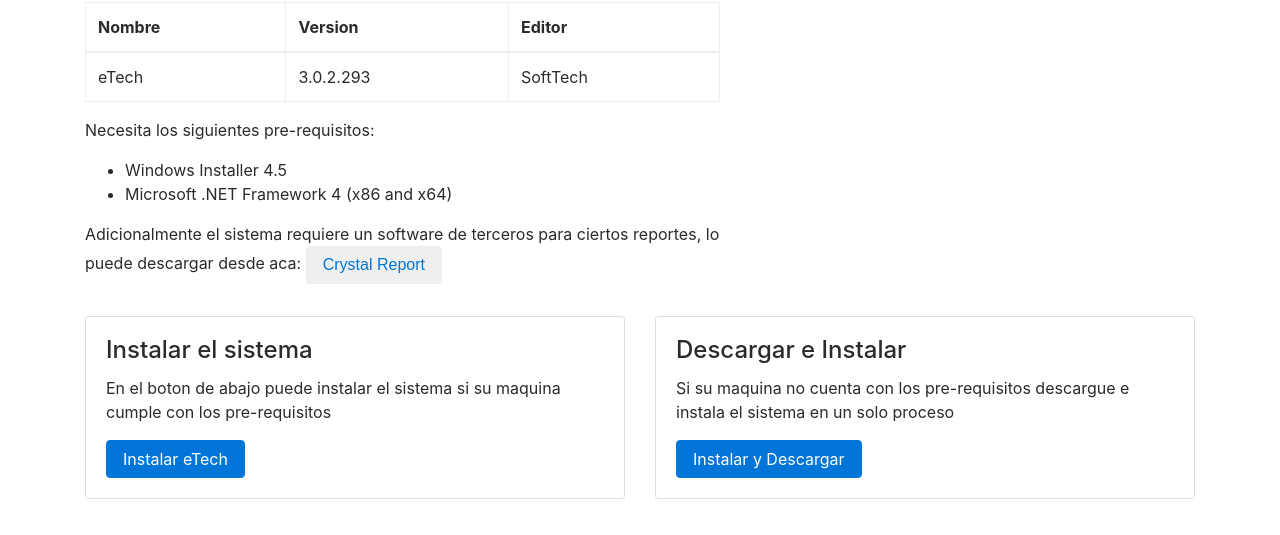
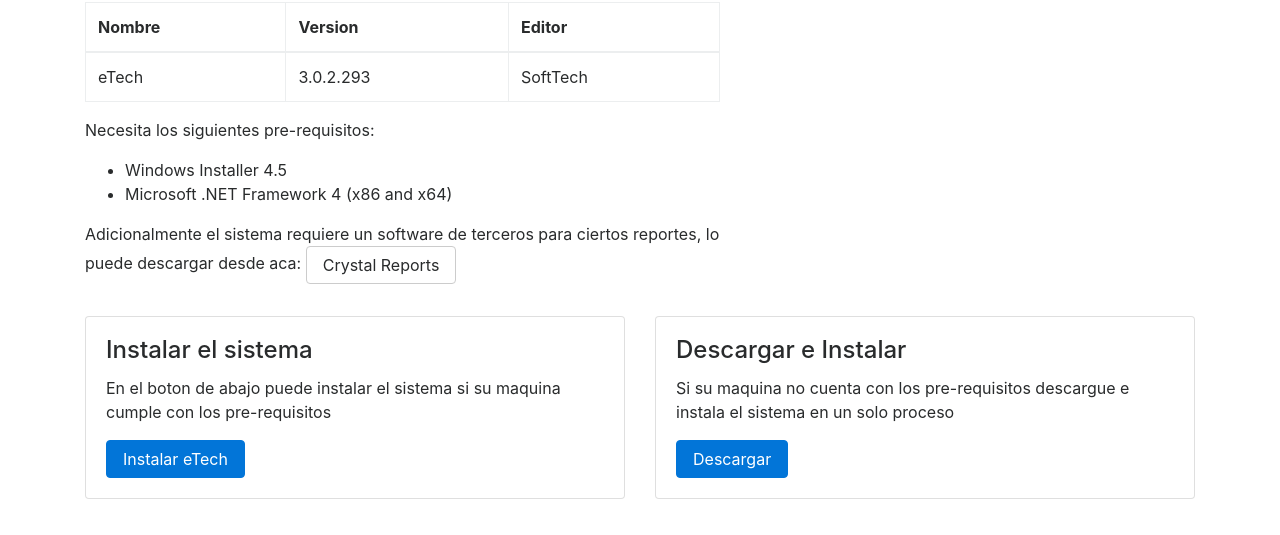
Before and after one commit to SofusHellheim/Bootstrap-4-Testing, a plain HTML site: page eTech.html in a window 1280 px wide. Shown: the part 149-684 px from the top of the page. Drawn offline with nearby package versions, Linux system fonts and the light colour scheme; a script that the page names is missing.

Commit message:
Auto stash before merge of "master" and "origin/master"

```diff
--- a/eTech.html
+++ b/eTech.html
@@ -1,103 +1,205 @@
 <!DOCTYPE html>
+
 <html lang="en">
+
   <head>
+
     <!-- Required meta tags -->
+
     <meta charset="utf-8">
+
     <meta name="viewport" content="width=device-width, initial-scale=1, shrink-to-fit=no">
 
+
+
     <!-- Bootstrap CSS -->
+
     <link rel="stylesheet" href="css/bootstrap.css">
+
     <link rel="stylesheet" href="css/font-awesome.css">
+
     <link rel="stylesheet" href="css/style.css">
+
   </head>
+
   <body>
+
+
 
   <!-- Navbar -->
 
+
+
   <nav class="navbar navbar-toggleable-md navbar-inverse bg-inverse">
+
     <button class="navbar-toggler navbar-toggler-right" type="button" data-toggle="collapse" data-target="#navbarNav" aria-controls="navbarNav" aria-expanded="false" aria-label="Toggle navigation">
+
       <span class="navbar-toggler-icon"></span>
+
     </button>
+
     <a class="navbar-brand" href="#">eTech</a>
 
+
+
     <div class="collapse navbar-collapse" id="navbarNav">
+
       <ul class="navbar-nav ml-auto">
+
         <li class="nav-item active">
+
           <a class="nav-link" href="#">Home <span class="sr-only">(current)</span></a>
+
         </li>
+
         <li class="nav-item">
+
           <a class="nav-link" href="#">Portafolio</a>
+
         </li>
+
         <li class="nav-item">
+
           <a class="nav-link" href="#">Contact</a>
+
         </li>
+
       </ul>
+
     </div>
+
   </nav>
+
+
 
   <!-- Main -->
 
+
+
   <div class="container">
+
     <h1 class="display-3">Instalacion del Sistema</h1>
+
     <p></p>
+
     <div class="row">
+
       <div class="col-sm-7">
+
         <table class="table table-bordered">
+
           <thead class="thead">
+
             <tr>
+
               <th>Nombre</th>
+
               <th>Version</th>
+
               <th>Editor</th>
+
             </tr>
+
           </thead>
+
           <tbody>
+
             <tr>
+
               <td>eTech</td>
+
               <td>3.0.2.293</td>
+
               <td>SoftTech</td>
+
             </tr>
+
           </tbody>
+
         </table>
+
       </div>
 
 
+
+
+
       <div class="col-sm-7">
+
         <p>Necesita los siguientes pre-requisitos:</p>
+
         <ul>
+
           <li>Windows Installer 4.5</li>
+
           <li>Microsoft .NET Framework 4 (x86 and x64)</li>
+
         </ul>
-        <p>Adicionalmente el sistema requiere un software de terceros para ciertos reportes, lo puede descargar desde aca: <button class="btn btn-secondaty"><a href="#">Crystal Report</a> </button>
+
+        <p>Adicionalmente el sistema requiere un software de terceros para ciertos reportes, lo puede descargar desde aca: <a href="eTech_Admin.application" class="btn btn-secondary" role="button">Crystal Reports</a>
+
         </p>
+
       </div>
+
       <div class="col-sm-6">
+
         <div class="card mt-3">
+
           <div class="card-block">
+
             <h4 class="card-title">Instalar el sistema</h4>
+
             <p class="card-text">
+
               En el boton de abajo puede instalar el sistema si su maquina cumple con los pre-requisitos
+
             </p>
+
               <a href="eTech_Admin.application" class="btn btn-primary" role="button">Instalar eTech</a>
+
           </div>
+
         </div>
+
       </div>
+
       <div class="col-sm-6">
+
         <div class="card mt-3">
+
           <div class="card-block">
+
             <h4 class="card-title">Descargar e Instalar</h4>
+
             <p class="card-text">
+
               Si su maquina no cuenta con los pre-requisitos descargue e instala el sistema en un solo proceso
+
             </p>
-              <a href="eTech_Admin.application" class="btn btn-primary" role="button">Instalar y Descargar</a>
+
+              <a href="eTech_Admin.application" class="btn btn-primary" role="button">Descargar</a>
+
           </div>
+
         </div>
+
       </div>
+
     </div>
+
   </div> <!-- End Main -->
 
+
+
  <!-- jQuery first, then Tether, then Bootstrap JS. -->
+
     <script src="https://code.jquery.com/jquery-3.1.1.slim.min.js" integrity="sha384-A7FZj7v+d/sdmMqp/nOQwliLvUsJfDHW+k9Omg/a/EheAdgtzNs3hpfag6Ed950n" crossorigin="anonymous"></script>
+
     <script src="https://cdnjs.cloudflare.com/ajax/libs/tether/1.4.0/js/tether.min.js" integrity="sha384-DztdAPBWPRXSA/3eYEEUWrWCy7G5KFbe8fFjk5JAIxUYHKkDx6Qin1DkWx51bBrb" crossorigin="anonymous"></script>
+
     <script src="js/bootstrap.js"></script>
+
   </body>
+
 </html>
```
